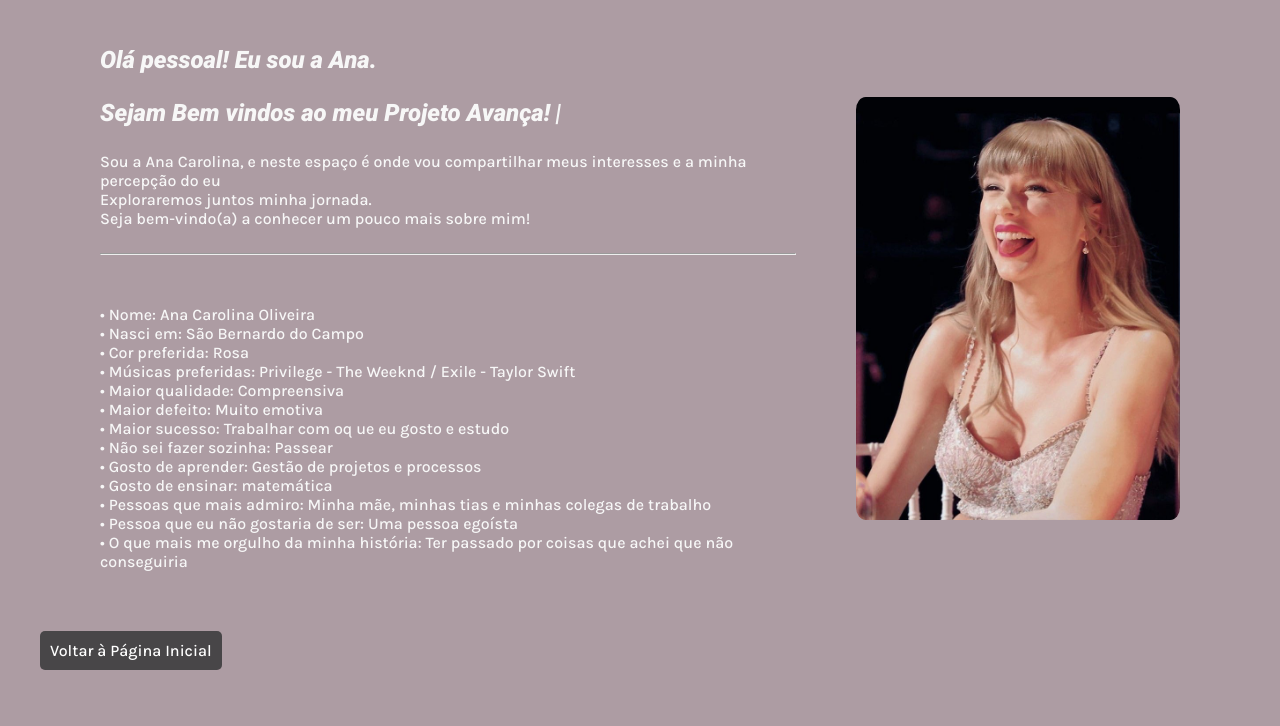
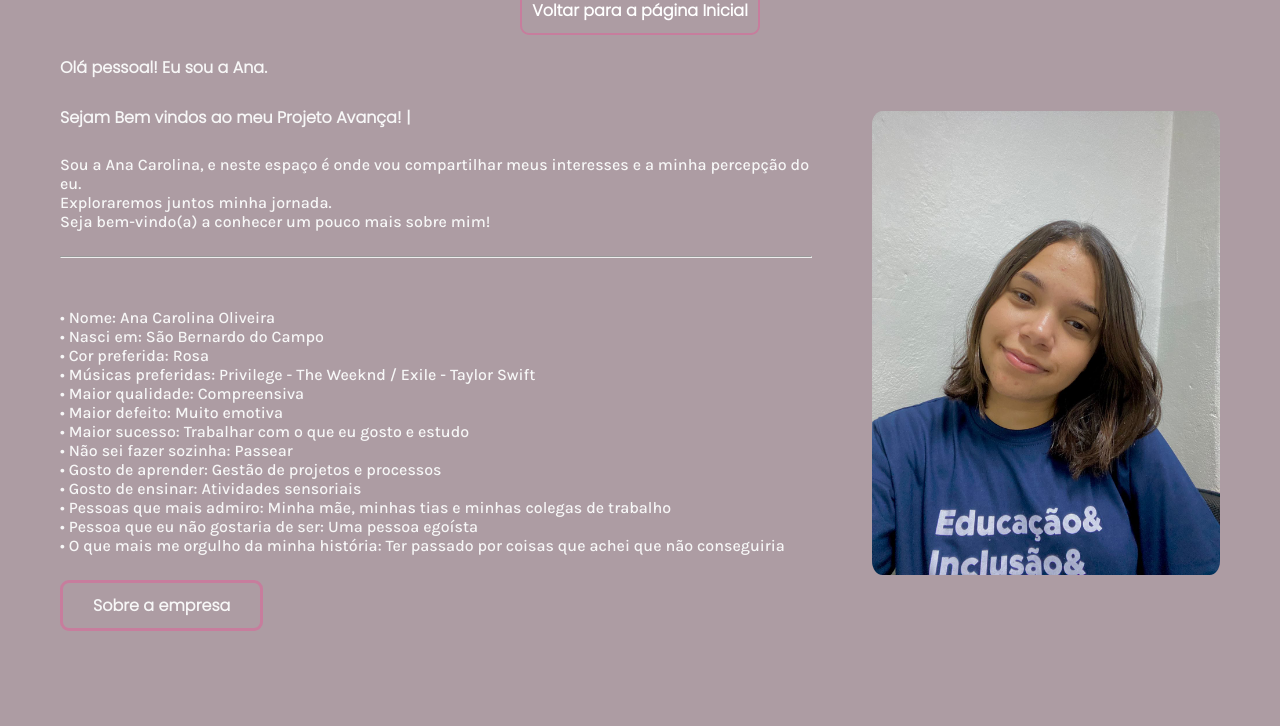
Before and after one commit to anacarola9/PAEspro, a plain HTML site: page user.html in a window 1280 px wide. Shown: the part 74-800 px from the top of the page. Drawn offline with Linux system fonts and the light colour scheme.

Commit message:
[STYLE] botões de pag inic e empresa

```diff
--- a/user.css
+++ b/user.css
@@ -21,6 +21,7 @@ body {
 header {
     background-color: #ad9ca3;
     display: flex;
+    flex-direction: column;
     align-items: center;
     justify-content: space-around;
     border: 40px
@@ -29,6 +30,14 @@ header h1 {
     color: #fff;
     font-size:2.5rem;
     font-family: 'Poppins';
+}
+header h2 {
+    color: #fff;
+    font-size:1.0rem;
+    font-family: 'Poppins';
+    border-radius: 9px; /* Cantos arredondados */
+    padding: 10px 10px;
+    border: 2px solid rgb(199, 125, 157);
 }
 header span {
     color: #a23369;
@@ -66,7 +75,7 @@ header .navegacao-primaria li a:hover::after{
     justify-content: space-around;
     align-items: center;
     gap: 60px;
-    padding: 60px;
+    padding: 20px;
 }
 
 .section-div div{
@@ -77,9 +86,10 @@ header .navegacao-primaria li a:hover::after{
 }
 
 .section-div div h2 {
-    font-family: 'Roboto';
+    font-family: 'Poppins';
     font-weight: 600;
     color: #f7f7f7;
+    font-size: 1.0rem;
 }
 .section-div div p {
     font-family: 'Karla';
@@ -87,12 +97,13 @@ header .navegacao-primaria li a:hover::after{
     color: #f7f7f7;
 }
 .section-div div a{
-    font-family: 'Roboto';
-    justify-self:start ;
+    font-family: 'Poppins';
+    justify-self:start;
     color: #fff;
-    padding: 15px 40px;
-    border-radius: 8px;
-    border: 3px solid white;
+    padding: 10px 30px;
+    border-radius: 9px;
+    border: 3px solid rgb(199, 125, 157);
+
 }
 .section-div img{
     max-width: 30%;
@@ -360,21 +371,3 @@ header .navegacao-primaria li a:hover::after{
     border-bottom: 2px solid #b10079;
     border-left: 2px solid #b10079;
 }
-
-/* botão da pagina inicial */
-/* Adicione estilos para o botão de volta à página inicial */
-.back-button {
-    display: inline-block;
-    padding: 10px 10px;
-    background-color: #484648; /* Cor de fundo do botão */
-    color: #fff; /* Cor do texto do botão */
-    text-decoration: none;
-    border-radius: 5px; /* Cantos arredondados */
-    transition: background-color 0.3s ease; /* Adiciona uma transição suave na mudança de cor de fundo */
-    font-family: 'Karla', Arial, sans-serif;
-}
-
-/* Estilizar o botão quando o mouse estiver sobre ele */
-.back-button:hover {
-    background-color:#8a3778;  /* Cor de fundo do botão ao passar o mouse */
-}
--- a/user.html
+++ b/user.html
@@ -11,12 +11,15 @@
 <body>
     <header>
         <a href="index.html"><h1>Projeto <span> Avança</span></h1></a>
+
+        <a href="index.html"><h2> Voltar para a página Inicial</h2></a>
+
     </header>
     <section aria-label="seção currículo dowload Ana Carolina" class="section-div teste">
         <div>
             <h2>Olá pessoal! Eu sou a Ana.</h2>
             <h2 class="digitando"> Sejam Bem vindos ao meu Projeto Avança!</h2>
-            <p>Sou a Ana Carolina, e neste espaço é onde vou compartilhar meus interesses e a minha percepção do eu<br>Exploraremos juntos minha jornada.<br> Seja bem-vindo(a) a conhecer um pouco mais sobre mim!<br>
+            <p>Sou a Ana Carolina, e neste espaço é onde vou compartilhar meus interesses e a minha percepção do eu.<br>Exploraremos juntos minha jornada.<br> Seja bem-vindo(a) a conhecer um pouco mais sobre mim!<br>
                 <hr>
                     </p>
             <p>
@@ -26,20 +29,21 @@
                 • Músicas preferidas: Privilege - The Weeknd / Exile - Taylor Swift<br>
                 • Maior qualidade: Compreensiva<br>
                 • Maior defeito: Muito emotiva<br>
-                • Maior sucesso: Trabalhar com oq ue eu gosto e estudo<br>
+                • Maior sucesso: Trabalhar com o que eu gosto e estudo<br>
                 • Não sei fazer sozinha: Passear<br>
                 • Gosto de aprender: Gestão de projetos e processos<br>
-                • Gosto de ensinar: matemática<br>
+                • Gosto de ensinar: Atividades sensoriais<br>
                 • Pessoas que mais admiro: Minha mãe, minhas tias e minhas colegas de trabalho<br>
                 • Pessoa que eu não gostaria de ser: Uma pessoa egoísta<br>
                 • O que mais me orgulho da minha história: Ter passado por coisas que achei que não conseguiria
             </p>
+            <a href="empresa.html"><h2>Sobre a empresa</h2></a>
         </div>
-        <img src="images/tay2.jpg" alt="Imagem Ilustrativa">
+        <img src="images/eu.jpg" alt="Imagem Ilustrativa">
     </section>
     </div>
 
     <script src="script.js"></script>
-    <a href="index.html" class="back-button">Voltar à Página Inicial</a>
+
 </body>
 </html>
```
